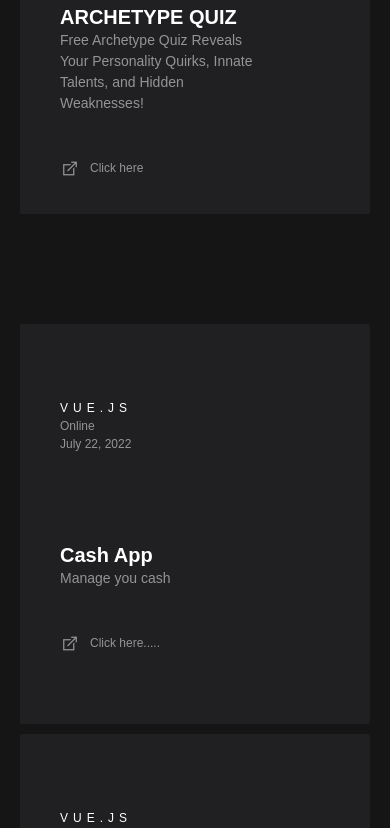
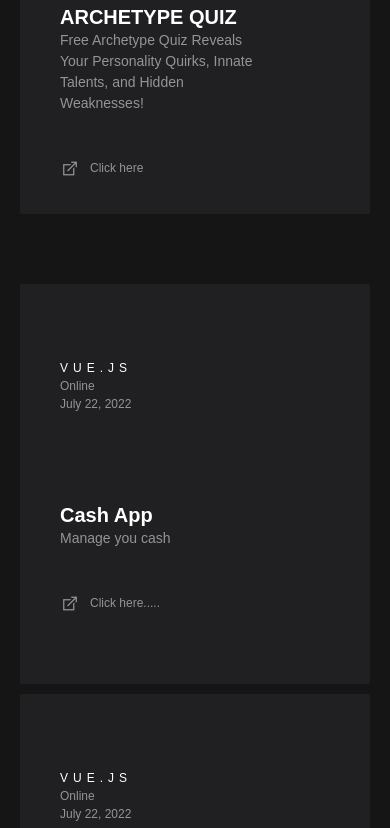
Before and after one commit to femigabriel/my-website, a Vue app: page / in a window 390 px wide. Shown: the part 1302-2130 px from the top of the page. Built offline with nearby package versions, Linux system fonts and the light colour scheme; a web font is replaced by a local one.

Commit message:
responsive designs added

```diff
--- a/src/components/ProjectGrid.vue
+++ b/src/components/ProjectGrid.vue
@@ -118,13 +118,13 @@ export default {
   display: grid;
   grid-template-columns: 1fr;
   grid-gap: 10px;
-  margin-top: 40px;
+
 }
 .grid-2{
   display: grid;
   grid-template-columns: 1fr;
   grid-gap: 10px;
-
+  margin-top: 40px;
 }
 
 
```
